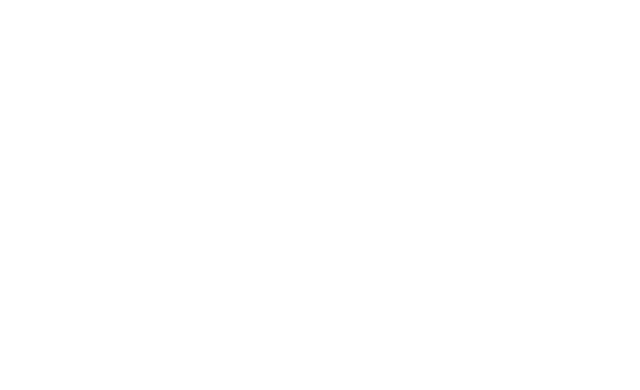
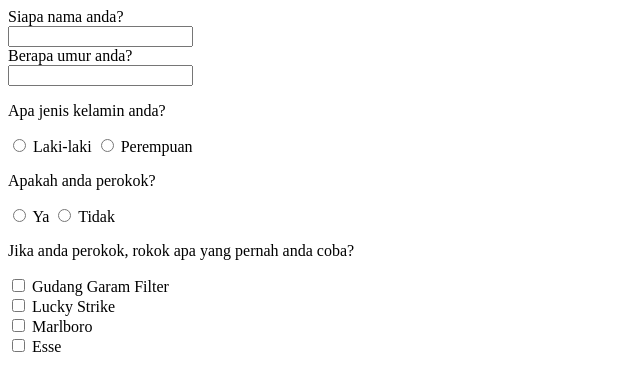
Before and after one commit to yasirmaxstyle/fgo24-html-formsurvey, a website: page index.html in a window 1280 px wide. Shown: the whole page, without its empty margins (0-640 px from the left). Drawn offline with Linux system fonts and the light colour scheme.

Commit message:
docs: add html form for surveying smokers

```diff
--- a/index.html
+++ b/index.html
@@ -8,7 +8,49 @@
 </head>
 
 <body>
-
+    <form>
+        <div>
+            <div><label for="name">Siapa nama anda?</label></div>
+            <input type="text" name="name" id="name">
+        </div>
+        <div>
+            <div><label for="age">Berapa umur anda?</label></div>
+            <input type="number" name="age" id="age" min="0">
+        </div>
+        <div>
+            <p>Apa jenis kelamin anda?</p>
+            <input type="radio" name="gender" id="male">
+            <label for="male">Laki-laki</label>
+            <input type="radio" name="gender" id="female">
+            <label for="female">Perempuan</label>
+        </div>
+        <div>
+            <p>Apakah anda perokok?</p>
+            <input type="radio" name="isSmoker" id="yes">
+            <label for="yes">Ya</label>
+            <input type="radio" name="isSmoker" id="no">
+            <label for="no">Tidak</label>
+        </div>
+        <div>
+            <p>Jika anda perokok, rokok apa yang pernah anda coba?</p>
+            <div>
+                <input type="checkbox" name="brand" id="garpit">
+                <label for="garpit">Gudang Garam Filter</label>
+            </div>
+            <div>
+                <input type="checkbox" name="brand" id="lucky">
+                <label for="lucky">Lucky Strike</label>
+            </div>
+            <div>
+                <input type="checkbox" name="brand" id="marlboro">
+                <label for="marlboro">Marlboro</label>
+            </div>
+            <div>
+                <input type="checkbox" name="brand" id="esse">
+                <label for="esse">Esse</label>
+            </div>
+        </div>
+    </form>
 </body>
 
 </html>
```
